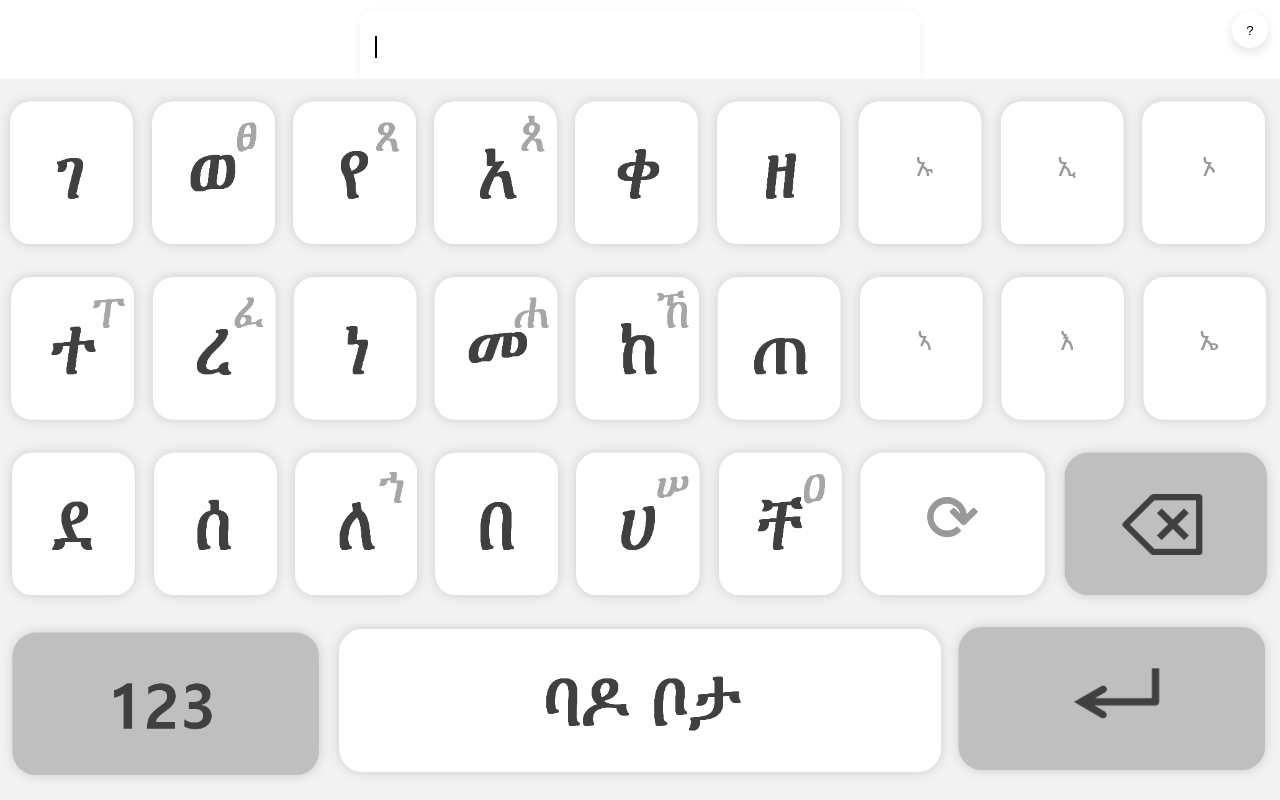
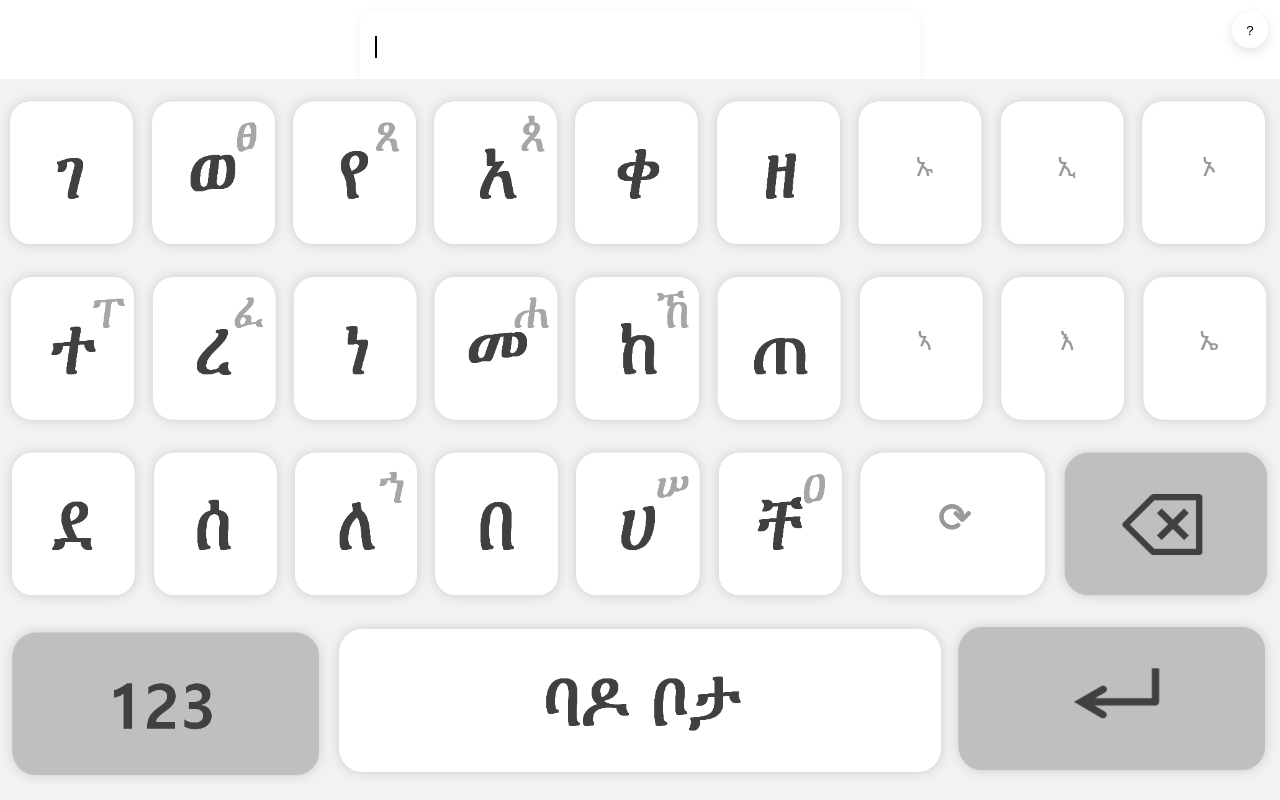
Before and after one commit to teranama/teranama.github.io, a plain HTML site: page mobile_demo.html in a window 1280 px wide. Drawn offline with Linux system fonts and the light colour scheme; a web font is replaced by a local one.

Commit message:
Add files via upload

```diff
--- a/mobile_demo.html
+++ b/mobile_demo.html
@@ -80,7 +80,7 @@
 
 /* ⟳ 아이콘일 때만 크게 + 가짜 볼드 보정 */
 .key[data-role="next"] .lbl.icon{
-  font-size: 64px !important; /* 모바일에서 작아보이는 문제 보정 */
+  font-size: 40px !important; /* 모바일에서 작아보이는 문제 보정 */
   text-shadow: 0.5px 0 currentColor, -0.5px 0 currentColor,
                0 0.5px currentColor,  0 -0.5px currentColor;
 }
```
